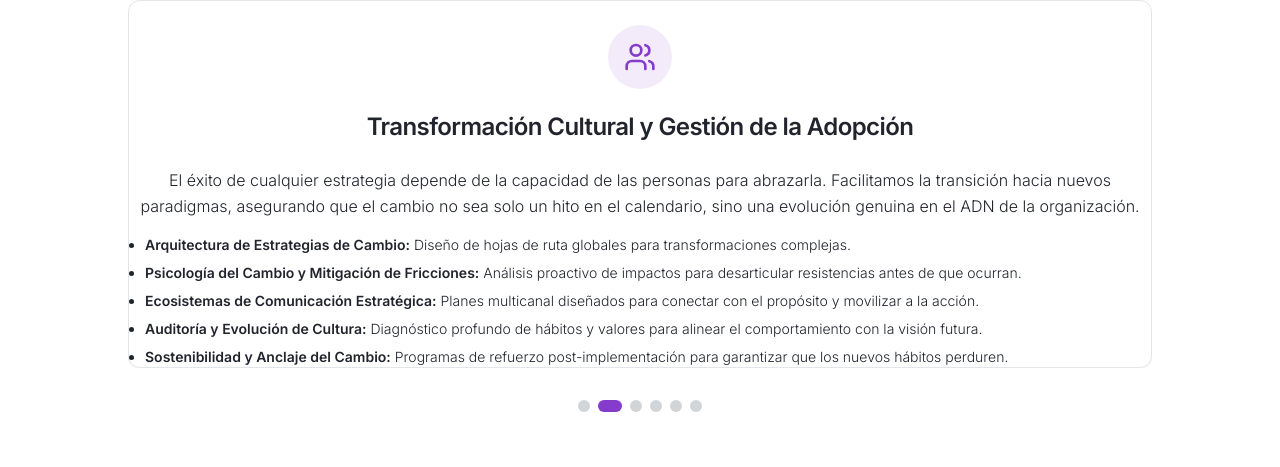
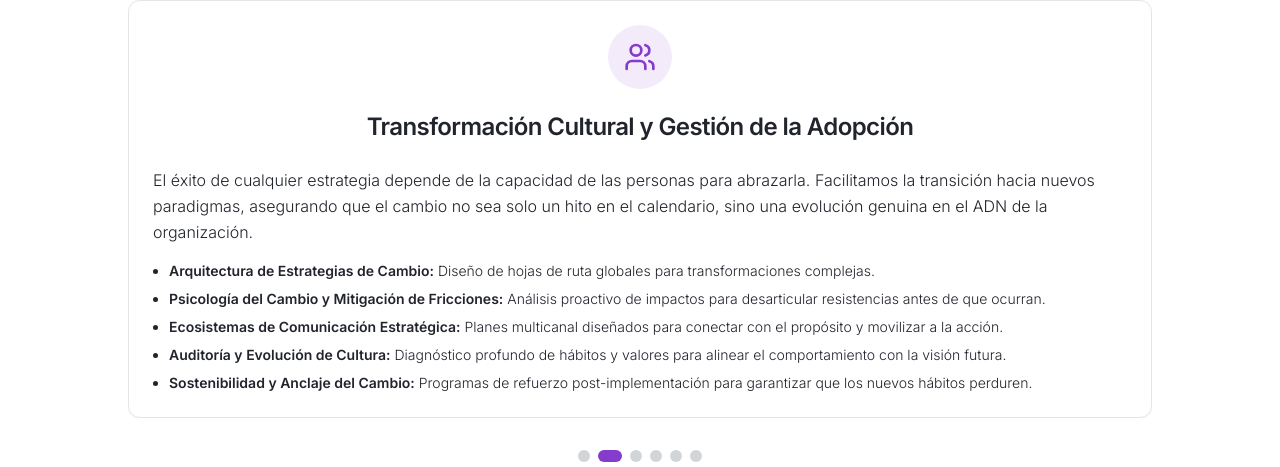
Before and after one commit to Pauli-paz/Morph, a React (Vite) app: page /#/ in a window 1280 px wide. Shown: the part 1662-2129 px from the top of the page. Built offline with nearby package versions, Linux system fonts and the light colour scheme.

Commit message:
version1.3 header & fix

```diff
--- a/src/components/layout/Header.tsx
+++ b/src/components/layout/Header.tsx
@@ -73,7 +73,7 @@ export default function Header() {
           <img
             src={logo}
             alt="Morph Logo"
-            className={`h-full w-auto transition-all duration-300 ${!isScrolled ? 'brightness-0 invert' : ''}`}
+            className={`h-full w-auto transition-all duration-300 ${isScrolled ? 'brightness-0' : 'brightness-0 invert'}`}
           />
         </button>
 
--- a/src/components/sections/ServicesSection.tsx
+++ b/src/components/sections/ServicesSection.tsx
@@ -229,7 +229,7 @@ export default function ServicesSection() {
                     </div>
                     <CardTitle className="text-2xl mb-2">{services[currentIndex].title}</CardTitle>
                   </CardHeader>
-                  <CardDescription className="pt-4 text-base text-muted-foreground leading-relaxed">
+                  <CardDescription className="pt-4 px-6 pb-6 text-base text-muted-foreground leading-relaxed text-left">
                     {services[currentIndex].description}
                   </CardDescription>
                 </Card>
```
